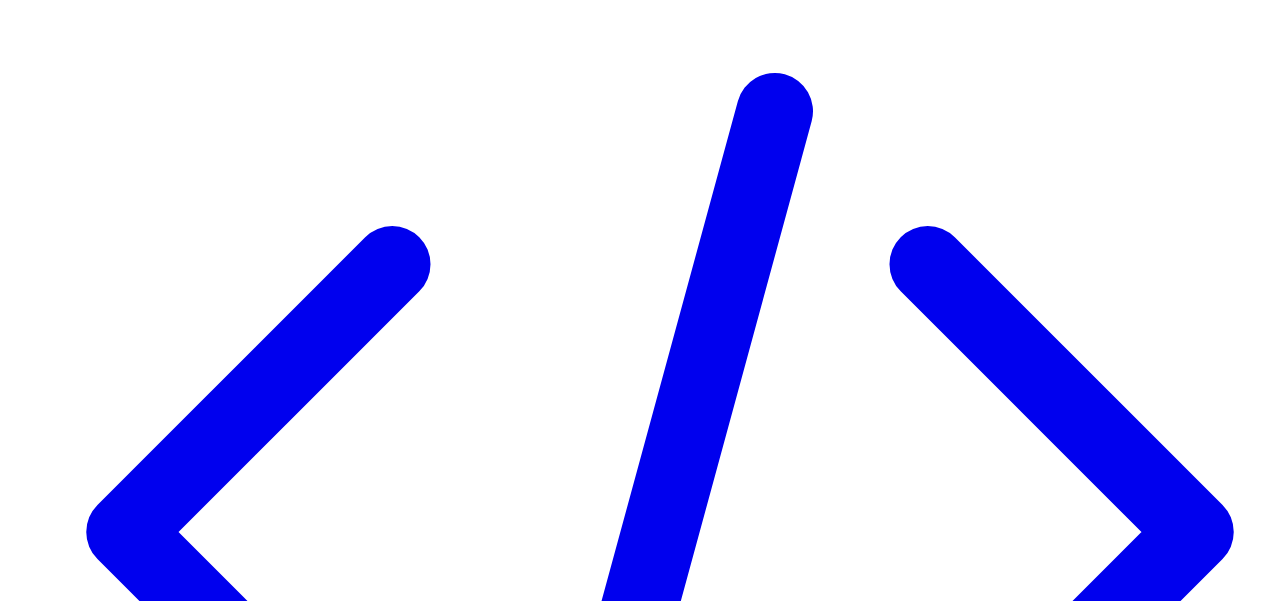
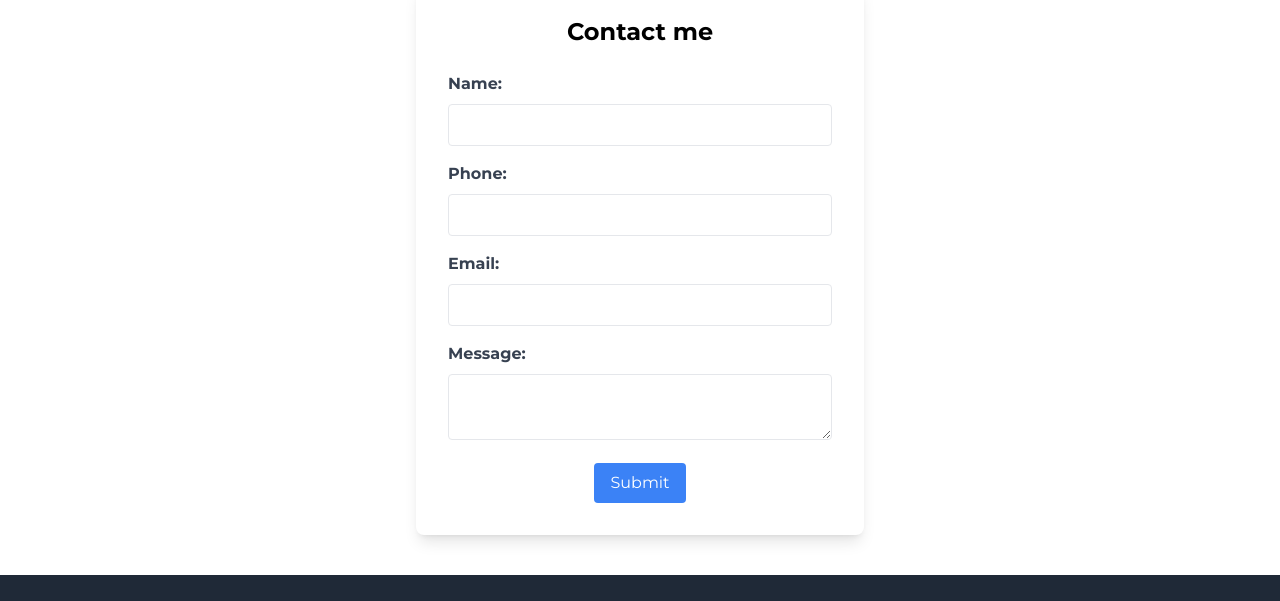
Before and after one commit to DivyanTM/potfolio-my, a website: page src/build/contact.html in a window 1280 px wide. Shown: the part 96-697 px from the top of the page. Drawn offline with Linux system fonts and the light colour scheme; the site is published under a folder, as on GitHub Pages, so addresses that start at the root find nothing.

Commit message:
Update contact.html

```diff
--- a/src/build/contact.html
+++ b/src/build/contact.html
@@ -4,7 +4,7 @@
     <meta charset="UTF-8">
     <meta name="viewport" content="width=device-width, initial-scale=1.0">
     <title>My site</title>
-    <link rel="stylesheet" href="/src/build/output.css">
+    <link rel="stylesheet" href="output.css">
     <link rel="preconnect" href="https://fonts.googleapis.com">
     <link rel="preconnect" href="https://fonts.gstatic.com" crossorigin>
     <link href="https://fonts.googleapis.com/css2?family=Montserrat:ital,wght@0,100..900;1,100..900&display=swap" rel="stylesheet">
```
